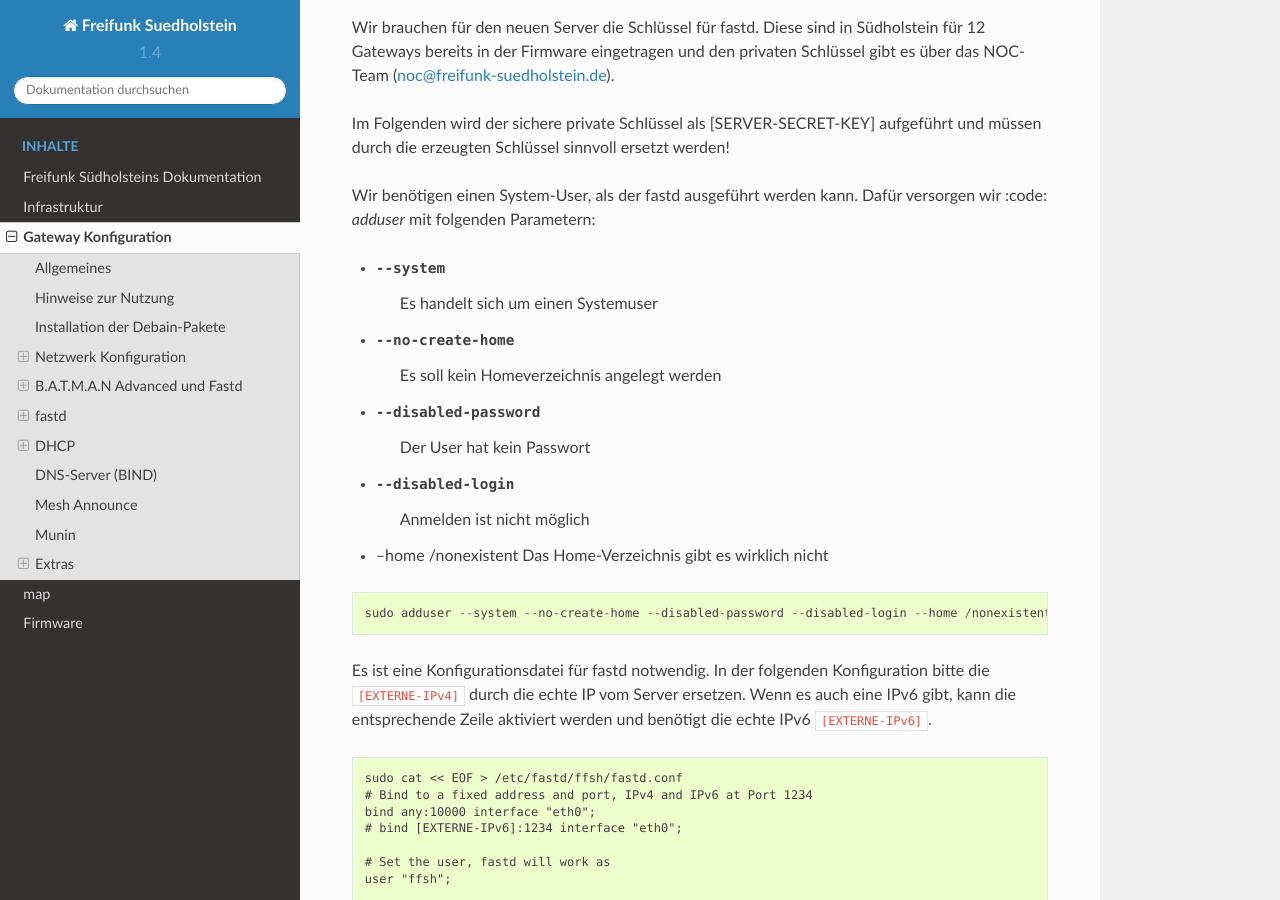
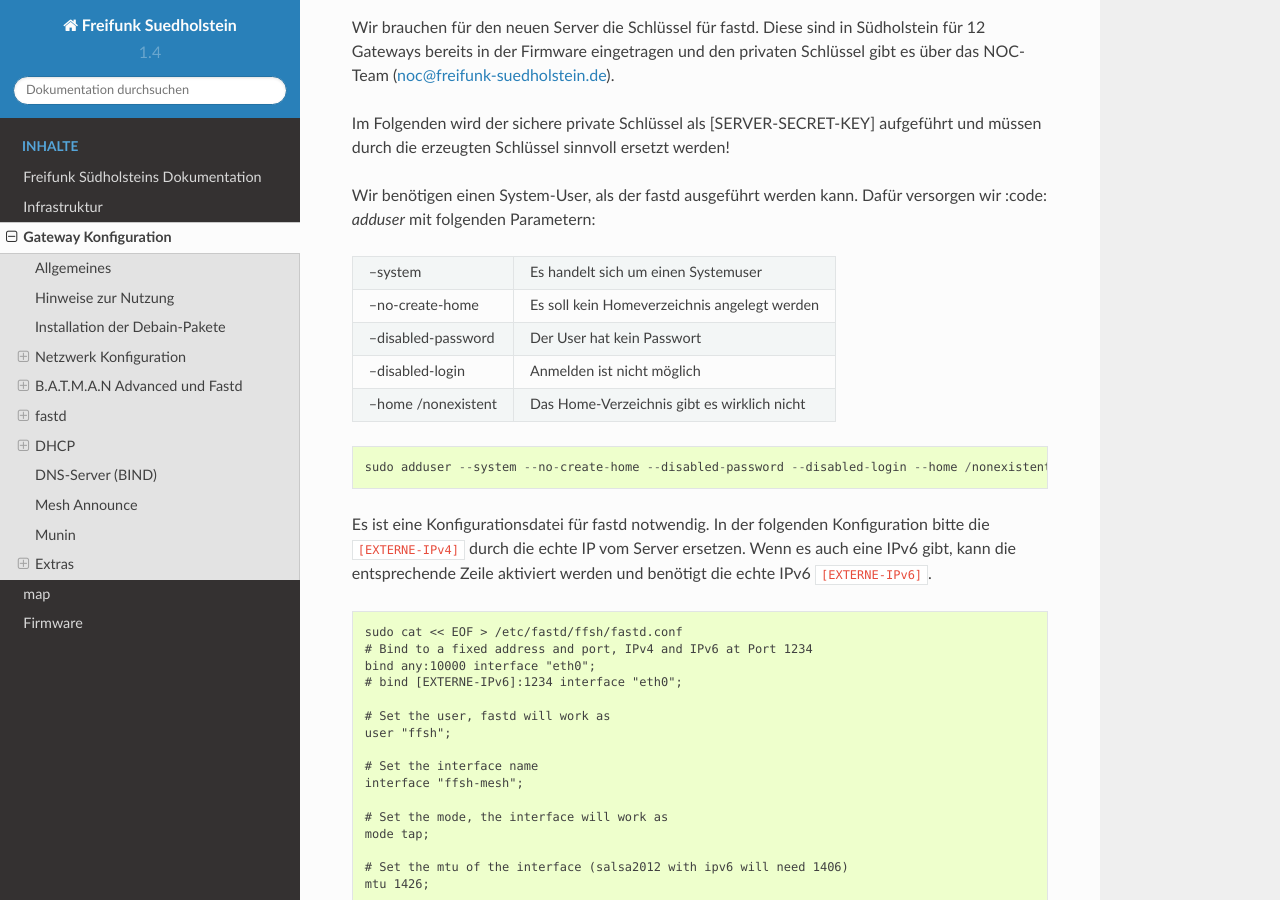
Before and after one commit to ffsh/docs, a Sphinx documentation site: the page built from docs/gateway.rst, in a window 1280 px wide and 900 px high, scrolled down 7831 px. Built offline with Sphinx 7.4.7 and the Read the Docs theme 2.0.0, drawn with Linux system fonts in a browser that asks for light colours.

```diff
--- a/docs/gateway.rst
+++ b/docs/gateway.rst
@@ -391,11 +391,13 @@ werden!
 
 Wir benötigen einen System-User, als der fastd ausgeführt werden kann. Dafür versorgen wir :code: `adduser` mit folgenden Parametern:
 
-- --system              Es handelt sich um einen Systemuser
-- --no-create-home      Es soll kein Homeverzeichnis angelegt werden
-- --disabled-password   Der User hat kein Passwort
-- --disabled-login      Anmelden ist nicht möglich
-- --home /nonexistent   Das Home-Verzeichnis gibt es wirklich nicht
+===================  =============================================
+--system             Es handelt sich um einen Systemuser
+--no-create-home     Es soll kein Homeverzeichnis angelegt werden
+--disabled-password  Der User hat kein Passwort
+--disabled-login     Anmelden ist nicht möglich
+--home /nonexistent  Das Home-Verzeichnis gibt es wirklich nicht
+===================  =============================================
 
 ::
 
```
